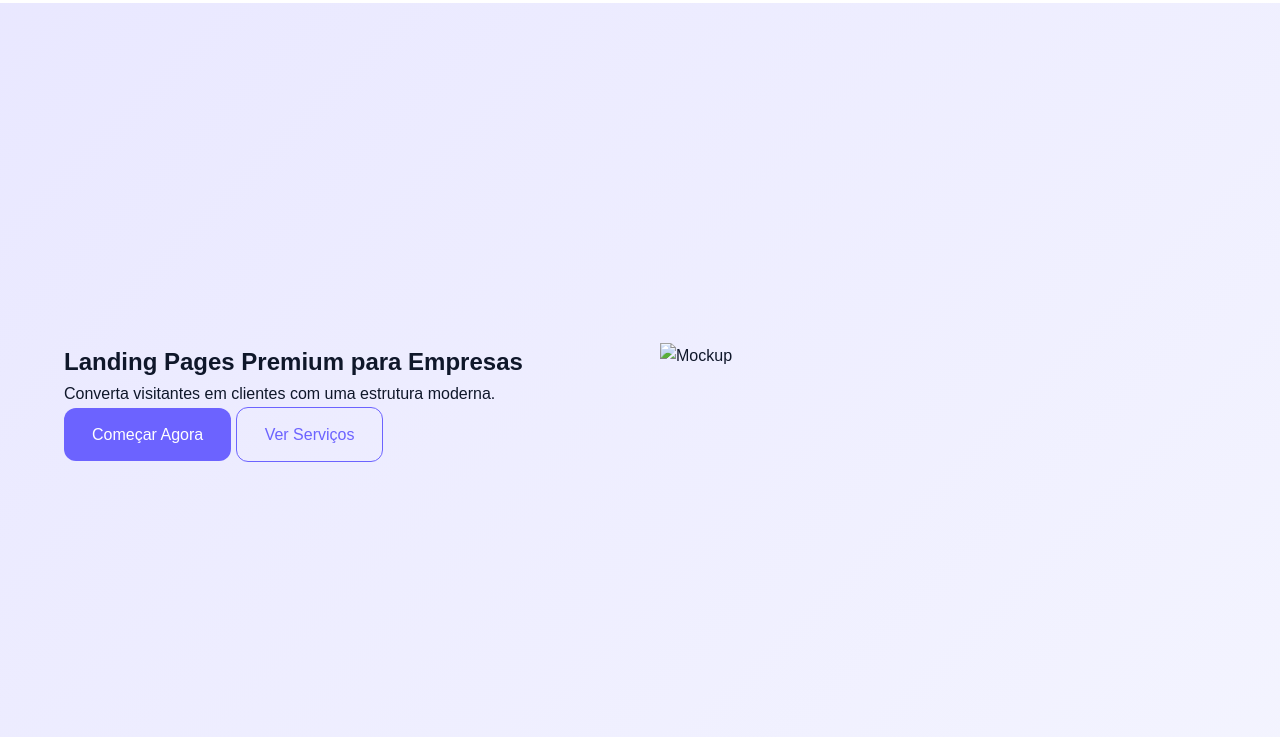
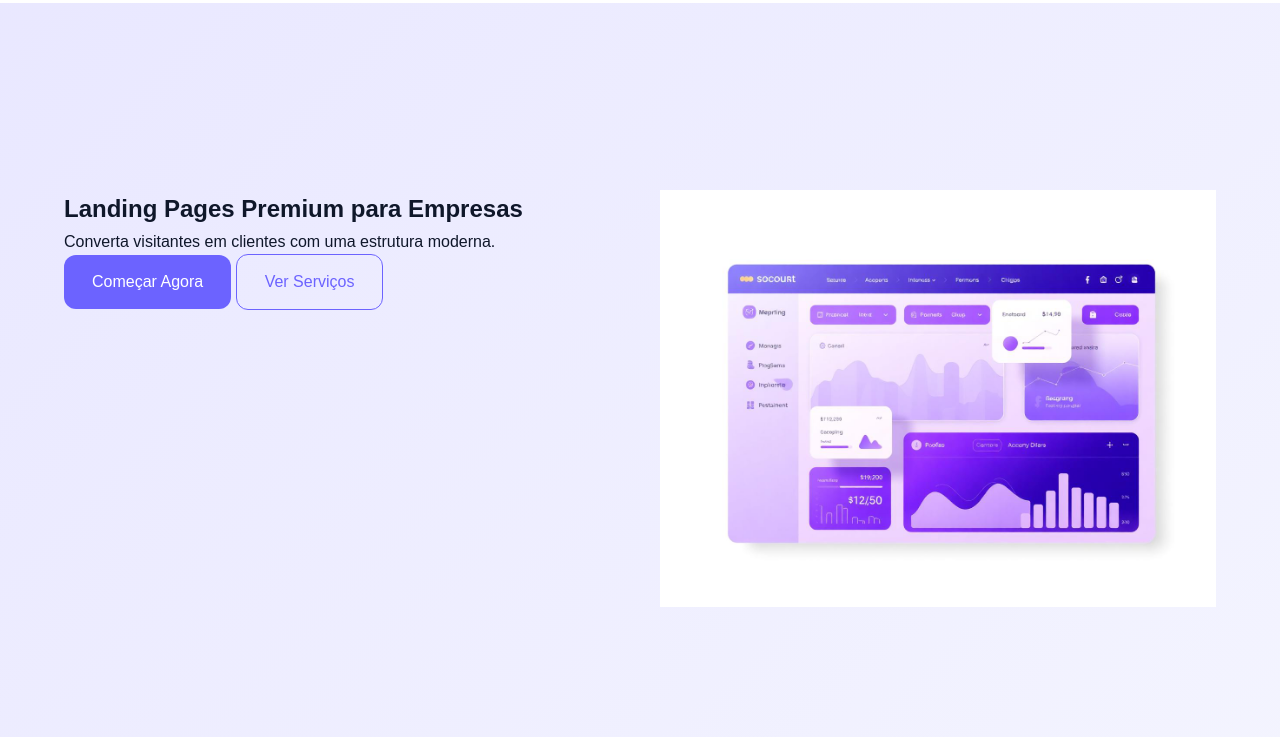
Before and after one commit to joaoluiz20/WL, a plain HTML site: page index.html in a window 1280 px wide. Shown: the part 63-800 px from the top of the page. Drawn offline with Linux system fonts and the light colour scheme; files whose address does not match are found by name.

Commit message:
Adicionado pasta de imagens

```diff
--- a/index.html
+++ b/index.html
@@ -84,7 +84,7 @@
       </div>
 
       <div class="hero-image reveal">
-        <img src="./assets/mockup.png" alt="Mockup" loading="lazy">
+        <img src="C:\Users\joao.hilario\Desktop\João\Git\WL\imagens\hero-mockup.jpg" alt="Mockup" loading="lazy">
       </div>
 
     </div>
```
Also changed, not shown: imagens/about.jpg (added), imagens/hero-mockup.jpg (added).
